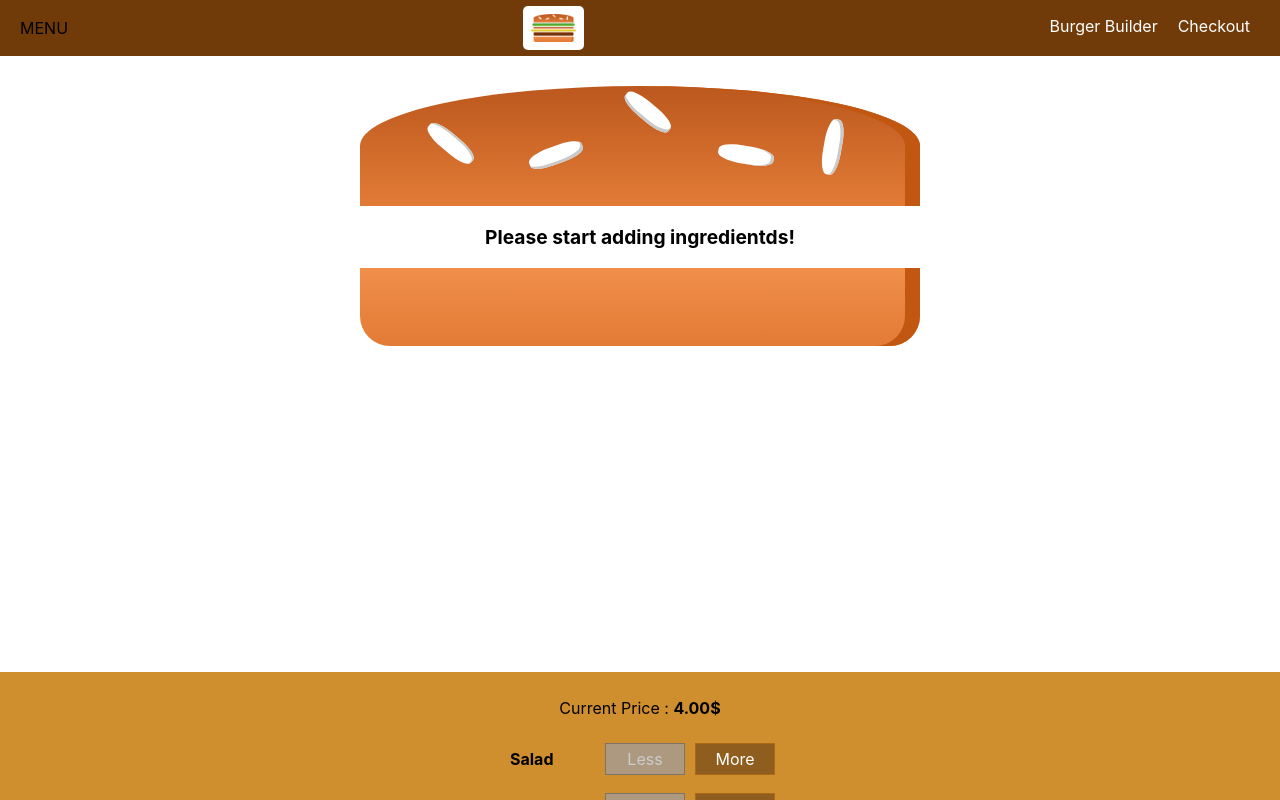
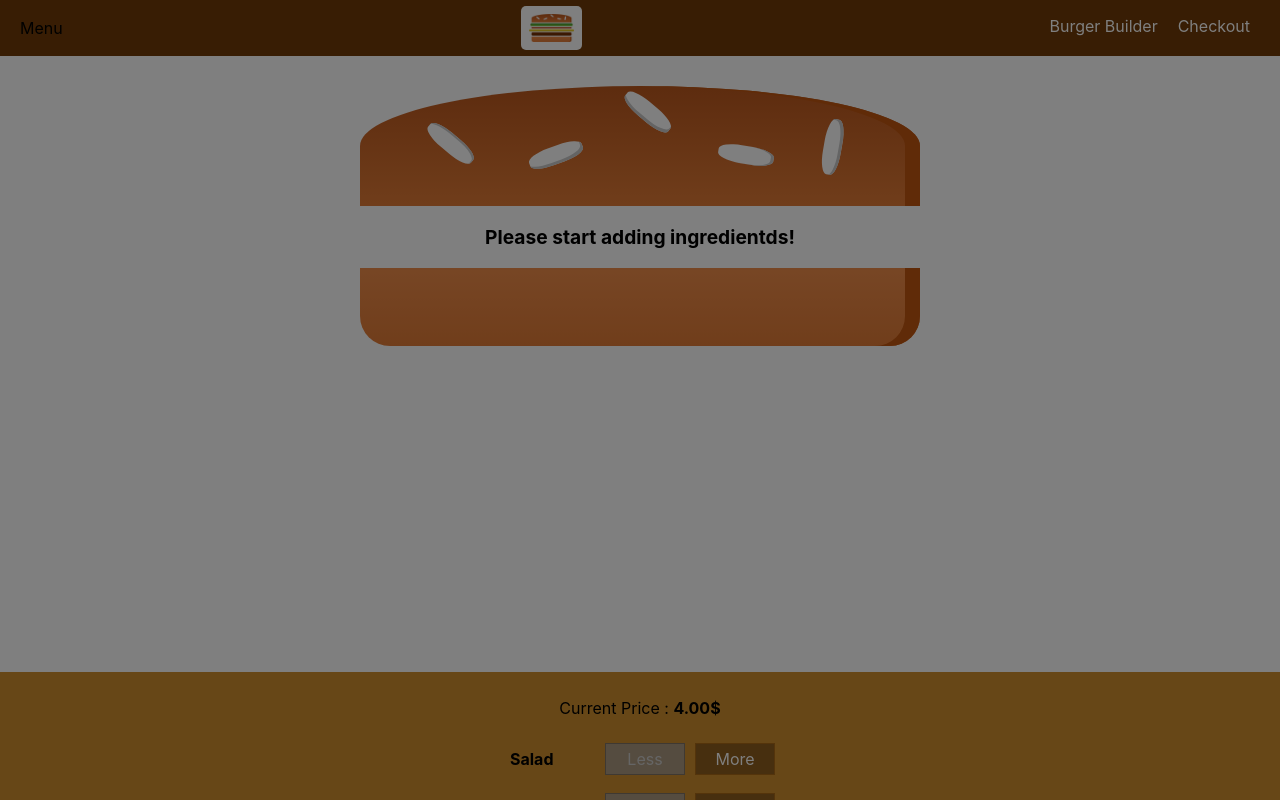
Before and after one commit to bahadirk/BurgerBuilder, a React app: page / in a window 1280 px wide. Shown: the top 800 px of the page. Built offline with nearby package versions, Linux system fonts and the light colour scheme.

Commit message:
Add SideDrawerToggle

```diff
--- a/src/components/Layout/Layout.js
+++ b/src/components/Layout/Layout.js
@@ -1,16 +1,37 @@
-import React from "react";
+import React, { Component } from "react";
 
 import Aux from "../../hoc/Aux";
 import styles from "./Layout.module.css";
 import Toolbar from "../Navigation/Toolbar/Toolbar";
 import SideDrawer from "../Navigation/SideDrawer/SideDrawer";
 
-const layout = props => (
-  <Aux>
-    <Toolbar />
-    <SideDrawer />
-    <main className={styles.Content}>{props.children}</main>
-  </Aux>
-);
+class Layout extends Component {
+  state = {
+    showSideDrawer: true
+  };
 
-export default layout;
+  sideDrawerClosedHandler = () => {
+    this.setState({ showSideDrawer: false });
+  };
+
+  sideDrawerToggleHandler = () => {
+    this.setState(prevState => {
+      return { showSideDrawer: !prevState.showSideDrawer };
+    });
+  };
+
+  render() {
+    return (
+      <Aux>
+        <Toolbar drawerToggleClicked={this.sideDrawerToggleHandler} />
+        <SideDrawer
+          open={this.state.showSideDrawer}
+          closed={this.sideDrawerClosedHandler}
+        />
+        <main className={styles.Content}>{this.props.children}</main>
+      </Aux>
+    );
+  }
+}
+
+export default Layout;
--- /dev/null
+++ b/src/components/Navigation/SideDrawer/DrawerToggle/DrawerToggle.js
@@ -0,0 +1,5 @@
+import React from "react";
+
+const drawerToggle = props => <div onClick={props.clicked}>Menu</div>;
+
+export default drawerToggle;
--- a/src/components/Navigation/SideDrawer/SideDrawer.js
+++ b/src/components/Navigation/SideDrawer/SideDrawer.js
@@ -3,10 +3,20 @@
 import Logo from "../../Logo/Logo";
 import NavigationItems from "../NavigationItems/NavigationItems";
 import styles from "./SideDrawer.module.css";
+import Backdrop from "../../UI/Backdrop/Backdrop";
+import Aux from "../../../hoc/Aux";
 
 const sideDrawer = props => {
+  let attachedStyles = [styles.SideDrawer, styles.Close];
+
+  if (props.open) {
+    attachedStyles = [styles.SideDrawer, styles.Open];
+  }
+
   return (
-    <div className={styles.SideDrawer}>
+    <Aux>
+      <Backdrop show={props.open} clicked={props.closed} />
+      <div className={attachedStyles.join(" ")}>
         <div className={styles.Logo}>
           <Logo />
         </div>
@@ -15,6 +25,7 @@
           <NavigationItems />
         </nav>
       </div>
+    </Aux>
   );
 };
 
--- a/src/components/Navigation/Toolbar/Toolbar.js
+++ b/src/components/Navigation/Toolbar/Toolbar.js
@@ -3,10 +3,11 @@
 import styles from "./Toolbar.module.css";
 import Logo from "../../Logo/Logo";
 import NavigationItems from "../NavigationItems/NavigationItems";
+import DrawerToggle from "../SideDrawer/DrawerToggle/DrawerToggle";
 
 const toolbar = props => (
   <header className={styles.Toolbar}>
-    <div>MENU</div>
+    <DrawerToggle clicked={props.drawerToggleClicked} />
     <div className={styles.Logo}>
       <Logo />
     </div>
```
Lines whose indentation alone changed are shown as unchanged.
